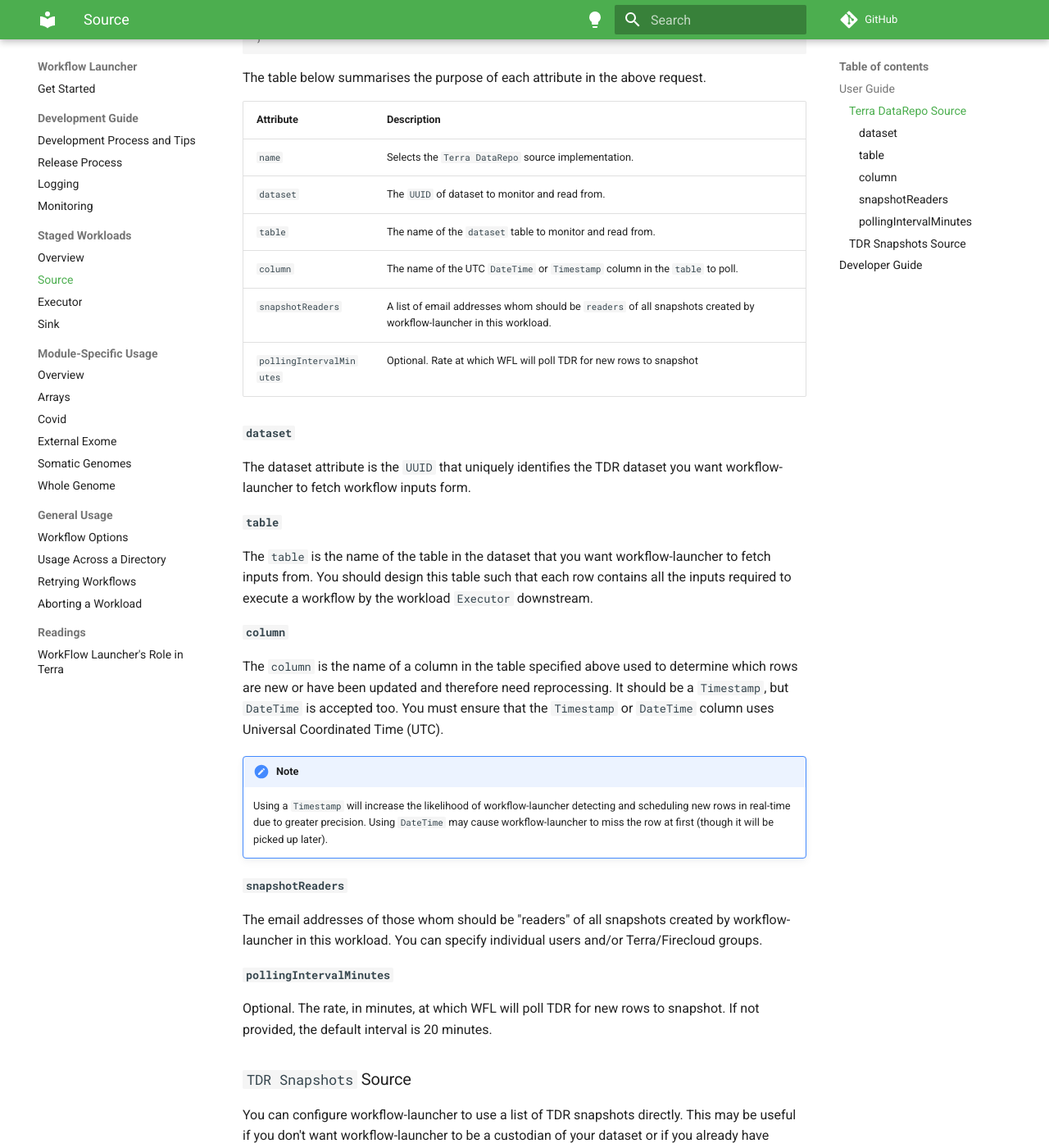
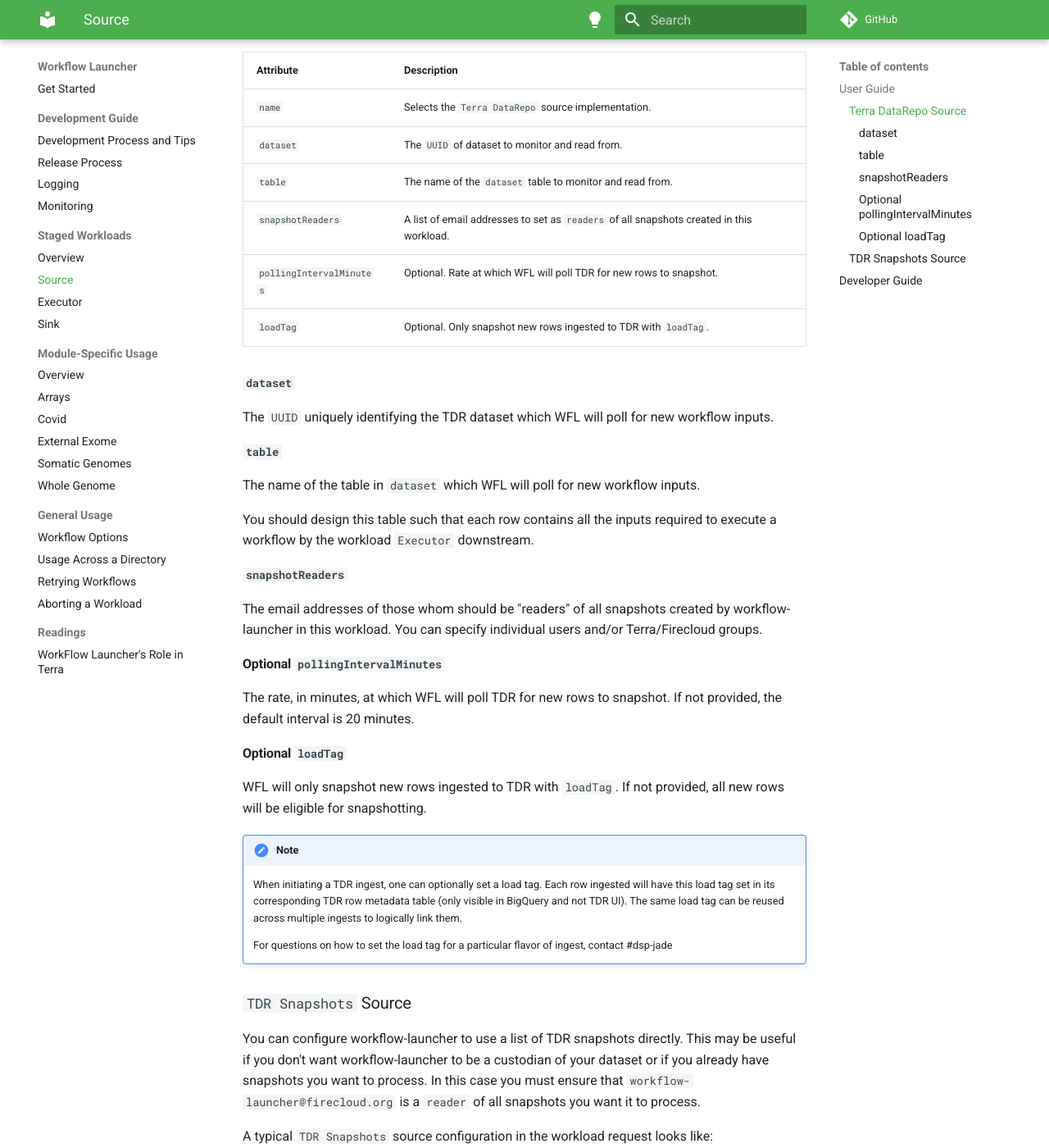
Before and after one commit to broadinstitute/wfl, an MkDocs documentation site: the page built from docs/md/source.md, in a window 1280 px wide and 1400 px high, scrolled down 1166 px. Shown: the whole window at 82% size. Built offline with MkDocs 1.6.1 and Material for MkDocs 9.7.7, drawn with Linux system fonts in a browser that asks for light colours; comment, search, counter and statistics services are not loaded; some of the changed text lies outside the part shown.

Commit message:
[GH-1563] [GH-1573] TerraDataRepoSource polls row metadata table (#559)
Poll TDR row metadata table for new rows with optional load tag specification
Verify that row metadata table exists on workload creation
Remove TerraDataRepoSource.table_column_name and all references
Include ACCESS_INFORMATION when requesting TDR datasets, snapshots

````diff
--- a/docs/md/source.md
+++ b/docs/md/source.md
@@ -10,20 +10,20 @@
 `source` attribute of your workload request.
 
 ### `Terra DataRepo` Source
-You can configure workflow-launcher to fetch workflow inputs from a Terra Data
-Repository (TDR) dataset in real-time using the `Terra DataRepo` source. The
-`Terra DataRepo` source polls a specified table in your dataset for new and/or
-updated rows and snapshots the rows to be processed downstream by an `Executor`.
-The table in your dataset must include a `DateTime` or `Timestamp` column
-representing the load or last modification date of that row to be compatible
-with a `Terra DataRepo` source. The `Terra DataRepo` source can only read inputs
-from a single table.
+You can configure workflow-launcher to fetch workflow inputs
+from a Terra Data Repository (TDR) dataset in real-time
+using the `Terra DataRepo` source.
+
+`Terra DataRepo` source polls a `dataset.table`'s row metadata table
+for newly ingested rows.
+It snapshots those rows for downstream processing by an `Executor.`
+The `Terra DataRepo` source can only read inputs from a single table.
 
 When you `start` the workload, the `Terra DataRepo` source will start looking
-for new/updated rows from that instant.
+for new rows from that instant.
 
 When you `stop` the workload, the `Terra DataRepo` source will stop looking
-for new/updated rows from that instant. All pending snapshots may continue
+for new rows from that instant. All pending snapshots may continue
 to be processed by a later workload stage.
 
 !!! note
@@ -38,12 +38,12 @@
   "name": "Terra DataRepo",
   "dataset": "{dataset-id}",
   "table": "{dataset-table-name}",
-  "column": "{dataset-column-name-to-poll}",
   "snapshotReaders": [
     "{user}@{domain}",
     ...
   ],
-  "pollingIntervalMinutes": 1
+  "pollingIntervalMinutes": 1,
+  "loadTag": "{load-tag-to-poll}"
 }
 ```
 The table below summarises the purpose of each attribute in the above request.
@@ -53,46 +53,49 @@
 | `name`                   | Selects the `Terra DataRepo` source implementation.      |
 | `dataset`                | The `UUID` of dataset to monitor and read from.          |
 | `table`                  | The name of the `dataset` table to monitor and read from.|
-| `column`                 | The name of the UTC `DateTime` or `Timestamp` column in the `table` to poll.|
-| `snapshotReaders`        | A list of email addresses whom should be `readers` of all snapshots created by workflow-launcher in this workload.|
-| `pollingIntervalMinutes` | Optional.  Rate at which WFL will poll TDR for new rows to snapshot|
+| `snapshotReaders`        | A list of email addresses to set as `readers` of all snapshots created in this workload.|
+| `pollingIntervalMinutes` | Optional.  Rate at which WFL will poll TDR for new rows to snapshot.|
+| `loadTag`                | Optional.  Only snapshot new rows ingested to TDR with `loadTag`.|
 
 #### `dataset`
-The dataset attribute is the `UUID` that uniquely identifies the TDR dataset you
-want workflow-launcher to fetch workflow inputs form.
+
+The `UUID` uniquely identifying the TDR dataset which WFL will poll
+for new workflow inputs.
 
 #### `table`
-The `table` is the name of the table in the dataset that you want
-workflow-launcher to fetch inputs from. You should design this table such that
+
+The name of the table in `dataset` which WFL will poll
+for new workflow inputs.
+
+You should design this table such that
 each row contains all the inputs required to execute a workflow by the workload
 `Executor` downstream.
 
-#### `column`
+#### `snapshotReaders`
 
-The `column` is the name of a column in the table specified above
-used to determine which rows are new or have been updated
-and therefore need reprocessing.
-It should be a `Timestamp`,
-but `DateTime` is accepted too.
-You must ensure that the `Timestamp` or `DateTime` column
-uses Universal Coordinated Time (UTC).
-
-!!! note
-    Using a `Timestamp` will increase the likelihood of workflow-launcher
-    detecting and scheduling new rows in real-time due to greater precision.
-    Using `DateTime` may cause workflow-launcher to miss the row at first
-    (though it will be picked up later).
-
-#### `snapshotReaders`
 
 The email addresses of those whom should be "readers" of all snapshots created
 by workflow-launcher in this workload. You can specify individual users and/or
 Terra/Firecloud groups.
 
-#### `pollingIntervalMinutes`
+#### Optional `pollingIntervalMinutes`
 
-Optional. The rate, in minutes, at which WFL will poll TDR for new rows to snapshot.
+The rate, in minutes, at which WFL will poll TDR for new rows to snapshot.
 If not provided, the default interval is 20 minutes.
+
+#### Optional `loadTag`
+
+WFL will only snapshot new rows ingested to TDR with `loadTag`.
+If not provided, all new rows will be eligible for snapshotting.
+
+!!! note
+    When initiating a TDR ingest, one can optionally set a load tag.
+    Each row ingested will have this load tag set in its corresponding
+    TDR row metadata table (only visible in BigQuery and not TDR UI).
+    The same load tag can be reused across multiple ingests to logically link them.
+
+    For questions on how to set the load tag for a particular flavor of ingest,
+    contact #dsp-jade
 
 ### `TDR Snapshots` Source
 
````
Also changed, not shown: docs/md/staged-workload.md (+0 -1 lines), 13 other files.
